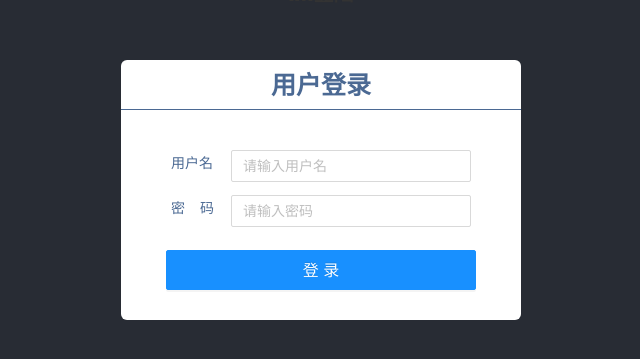
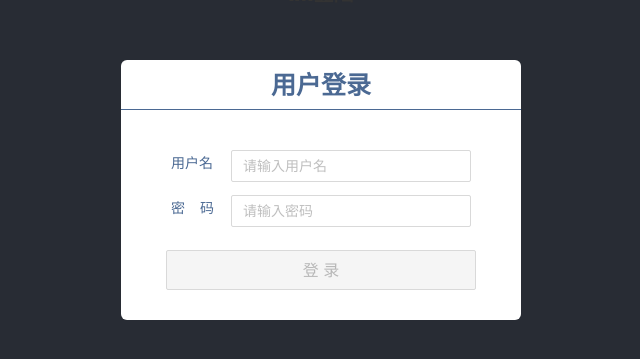
Before and after one commit to tovinping/im, a React app: page / in a window 1280 px wide. Shown: the part 101-460 px from the top of the page, without its empty margins (319-959 px from the left). Built offline with nearby package versions, Linux system fonts and the light colour scheme.

Commit message:
添加登录逻辑---又忘记提交某些文件

```diff
--- /dev/null
+++ b/src/api/user.ts
@@ -0,0 +1,5 @@
+import {get} from '../utils/fetch'
+import {ILoginReq, ILoginRes} from '../interface/login'
+export function login(data: ILoginReq) {
+  return get<ILoginRes>('/login', data)
+}
--- /dev/null
+++ b/src/config/index.ts
@@ -0,0 +1 @@
+export const baseUrl = 'http://localhost:4000'
--- /dev/null
+++ b/src/interface/login.ts
@@ -0,0 +1,8 @@
+export interface ILoginReq {
+  account: string
+  password: string
+}
+export interface ILoginRes {
+  name: string
+  isLogin: boolean
+}
--- /dev/null
+++ b/src/utils/fetch.ts
@@ -0,0 +1,20 @@
+import { baseUrl } from '../config'
+import { IAnyObj, IBaseRes } from '../interface'
+export function get<T>(uri: string, data: IAnyObj) {
+  let query = '?'
+  for (const key in data) {
+    const value = data[key]
+    query += `${key}=${value}&`
+  }
+  return fetch(baseUrl + uri + query, { method: 'get' }).then((res) => {
+    return res
+      .json()
+      .then((data: IBaseRes<T>) => {
+        if (data.code === 0) return data
+        throw new Error(data.msg)
+      })
+      .catch((err) => {
+        throw err
+      })
+  })
+}
--- a/src/views/Account/Login.tsx
+++ b/src/views/Account/Login.tsx
@@ -1,6 +1,7 @@
-import React from 'react'
-import {Button, Input} from 'antd'
-import {useHistory} from 'react-router'
+import React, { useState, useMemo } from 'react'
+import { Button, Input, message } from 'antd'
+import { useHistory } from 'react-router'
+import { login } from '../../api/user'
 import style from './login.module.scss'
 // UI参照 http://kfqtj.zcom.gov.cn/index.htm
 window.addEventListener('unload', () => {
@@ -9,8 +10,19 @@ window.addEventListener('unload', () => {
 })
 export default function Login() {
   const history = useHistory()
+  const [account, setAccount] = useState('')
+  const [password, setPassword] = useState('')
+  const stopLogin = useMemo(() => {
+    return !Boolean(account.trim() && password.trim())
+  }, [account, password])
   function doLogin() {
-    history.push('/chat')
+    login({ account, password })
+      .then((res) => {
+        history.push('/chat')
+      })
+      .catch((err) => {
+        message.error(err.message, 1)
+      })
   }
   return (
     <div className={style.loginContainer}>
@@ -21,17 +33,32 @@ export default function Login() {
           <div className={style.account}>
             <div>用户名</div>
             <div className={style.input}>
-              <Input placeholder={'请输入用户名'} />
+              <Input
+                placeholder={'请输入用户名'}
+                onChange={(evt) => setAccount(evt.target.value)}
+              />
             </div>
           </div>
           <div className={style.password}>
             <div>密&nbsp;&nbsp;&nbsp;&nbsp;码</div>
             <div className={style.input}>
-              <Input placeholder={'请输入密码'} type={'password'}/>
+              <Input
+                placeholder={'请输入密码'}
+                type={'password'}
+                onChange={(evt) => setPassword(evt.target.value)}
+              />
             </div>
           </div>
           <div className={style.loginBtn}>
-            <Button type="primary" block size="large" onClick={doLogin}>登录</Button>
+            <Button
+              type="primary"
+              disabled={stopLogin}
+              block
+              size="large"
+              onClick={doLogin}
+            >
+              登录
+            </Button>
           </div>
         </div>
       </div>
```
Also changed, not shown: src/interface/index.ts (+9 -1 lines).
